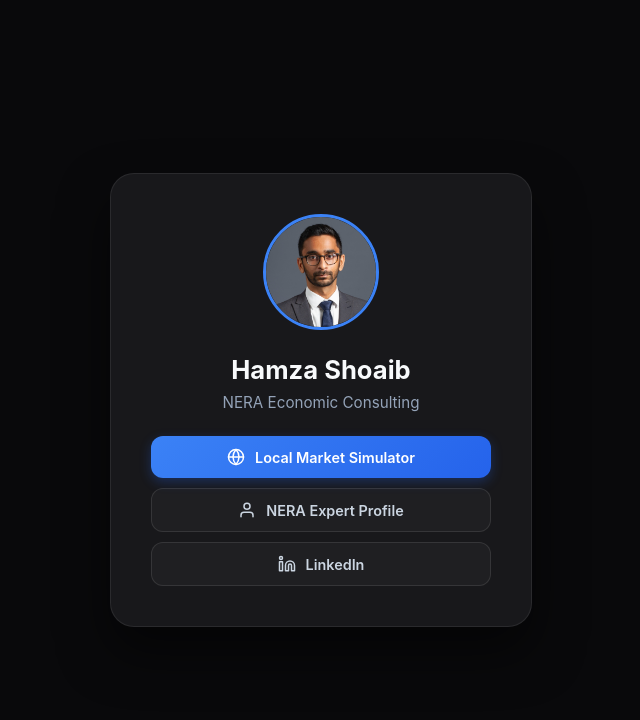
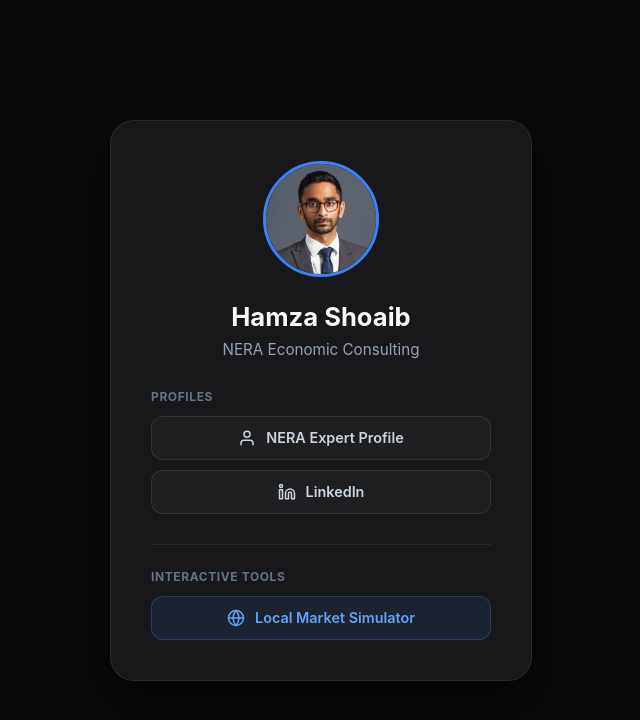
Before and after one commit to Hshoaib/hshoaib.github.io, a plain HTML site: page index.html in a window 1280 px wide. Shown: the whole page, without its empty margins (319-959 px from the left). Drawn offline with Linux system fonts and the light colour scheme.

Commit message:
Update index.html

```diff
--- a/index.html
+++ b/index.html
@@ -15,11 +15,10 @@
             color: #e2e8f0;
             margin: 0;
             padding: 0;
-            height: 100vh;
+            min-height: 100vh;
             display: flex;
             justify-content: center;
             align-items: center;
-            overflow: hidden;
         }
 
         .profile-card {
@@ -30,11 +29,6 @@
             width: 340px;
             text-align: center;
             box-shadow: 0 25px 50px rgba(0,0,0,0.5);
-            transition: transform 0.3s ease;
-        }
-
-        .profile-card:hover {
-            transform: translateY(-5px);
         }
 
         .profile-photo {
@@ -55,14 +49,29 @@
         .title {
             font-size: 0.95rem;
             color: #94a3b8;
-            margin: 0 0 24px 0;
+            margin: 0 0 30px 0;
             font-weight: 400;
+        }
+
+        .section-label {
+            text-align: left;
+            font-size: 0.75rem;
+            text-transform: uppercase;
+            letter-spacing: 0.05em;
+            color: #64748b;
+            margin-bottom: 12px;
+            font-weight: 700;
         }
 
         .links-container {
             display: flex;
             flex-direction: column;
             gap: 10px;
+            margin-bottom: 30px;
+        }
+
+        .links-container:last-child {
+            margin-bottom: 0;
         }
 
         .profile-link {
@@ -87,17 +96,22 @@
             border-color: rgba(255, 255, 255, 0.2);
         }
 
-        /* Accent button for the Simulator */
-        .profile-link.featured {
-            background: linear-gradient(135deg, #3b82f6 0%, #2563eb 100%);
-            color: white;
-            border: none;
-            box-shadow: 0 4px 12px rgba(37, 99, 235, 0.3);
+        /* Tool specific styling */
+        .profile-link.tool {
+            background: rgba(59, 130, 246, 0.1);
+            border-color: rgba(59, 130, 246, 0.3);
+            color: #60a5fa;
         }
 
-        .profile-link.featured:hover {
-            background: linear-gradient(135deg, #60a5fa 0%, #3b82f6 100%);
-            transform: scale(1.02);
+        .profile-link.tool:hover {
+            background: rgba(59, 130, 246, 0.2);
+            border-color: #3b82f6;
+        }
+
+        .divider {
+            height: 1px;
+            background: rgba(255, 255, 255, 0.08);
+            margin-bottom: 24px;
         }
 
         .icon {
@@ -119,12 +133,8 @@
         <h1>Hamza Shoaib</h1>
         <p class="title">NERA Economic Consulting</p>
 
+        <div class="section-label">Profiles</div>
         <div class="links-container">
-            <a href="https://hamzashoaib.com/local-market-simulator/" class="profile-link featured">
-                <svg class="icon" viewBox="0 0 24 24"><circle cx="12" cy="12" r="10"></circle><line x1="2" y1="12" x2="22" y2="12"></line><path d="M12 2a15.3 15.3 0 0 1 4 10 15.3 15.3 0 0 1-4 10 15.3 15.3 0 0 1-4-10 15.3 15.3 0 0 1 4-10z"></path></svg>
-                Local Market Simulator
-            </a>
-
             <a href="https://www.nera.com/experts/s/hamza-shoaib.html?lang=en" target="_blank" class="profile-link">
                 <svg class="icon" viewBox="0 0 24 24"><path d="M20 21v-2a4 4 0 0 0-4-4H8a4 4 0 0 0-4 4v2"></path><circle cx="12" cy="7" r="4"></circle></svg>
                 NERA Expert Profile
@@ -135,6 +145,16 @@
                 LinkedIn
             </a>
         </div>
+
+        <div class="divider"></div>
+
+        <div class="section-label">Interactive Tools</div>
+        <div class="links-container">
+            <a href="https://hamzashoaib.com/local-market-simulator/" class="profile-link tool">
+                <svg class="icon" viewBox="0 0 24 24"><circle cx="12" cy="12" r="10"></circle><line x1="2" y1="12" x2="22" y2="12"></line><path d="M12 2a15.3 15.3 0 0 1 4 10 15.3 15.3 0 0 1-4 10 15.3 15.3 0 0 1-4-10 15.3 15.3 0 0 1 4-10z"></path></svg>
+                Local Market Simulator
+            </a>
+        </div>
     </div>
 
 </body>
```
